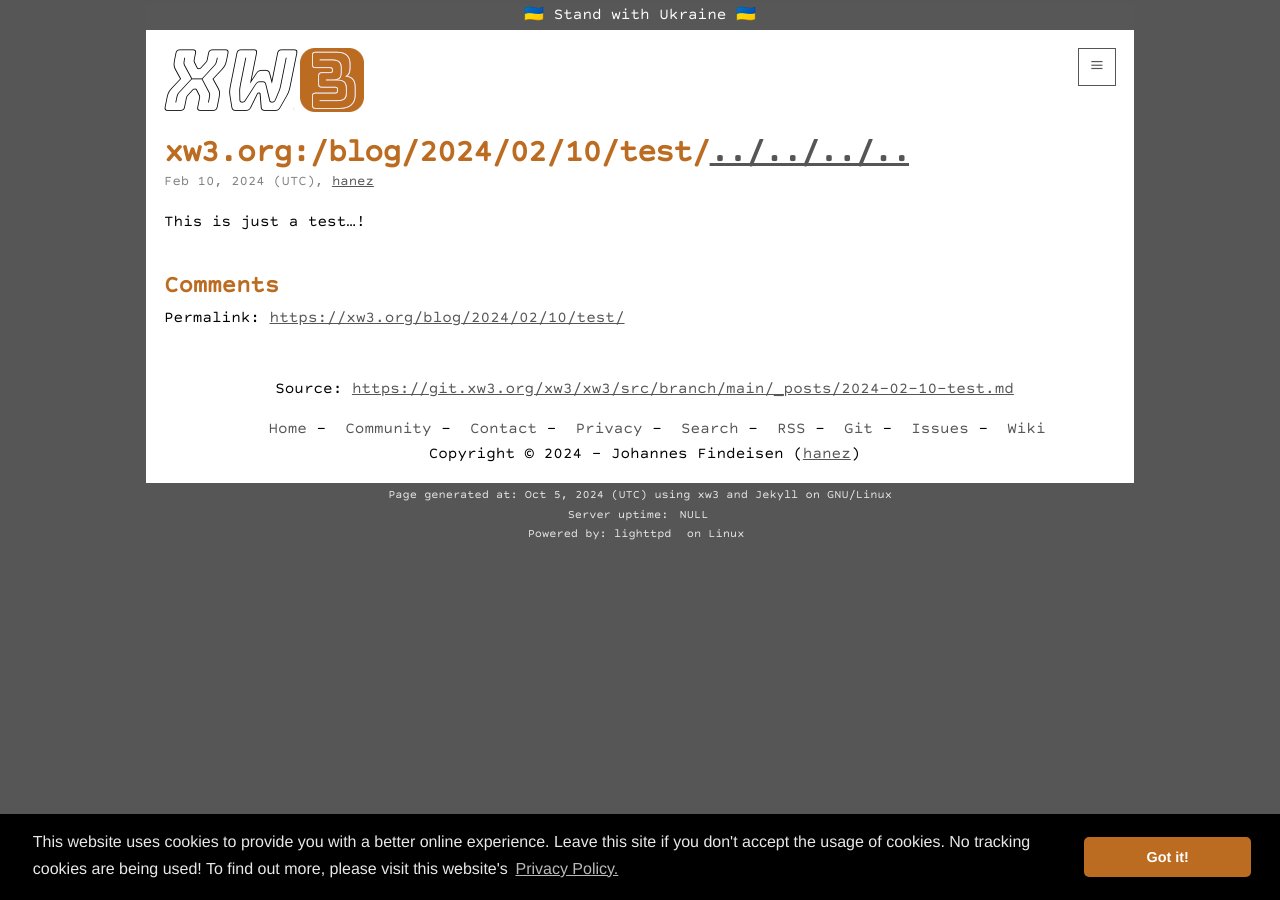
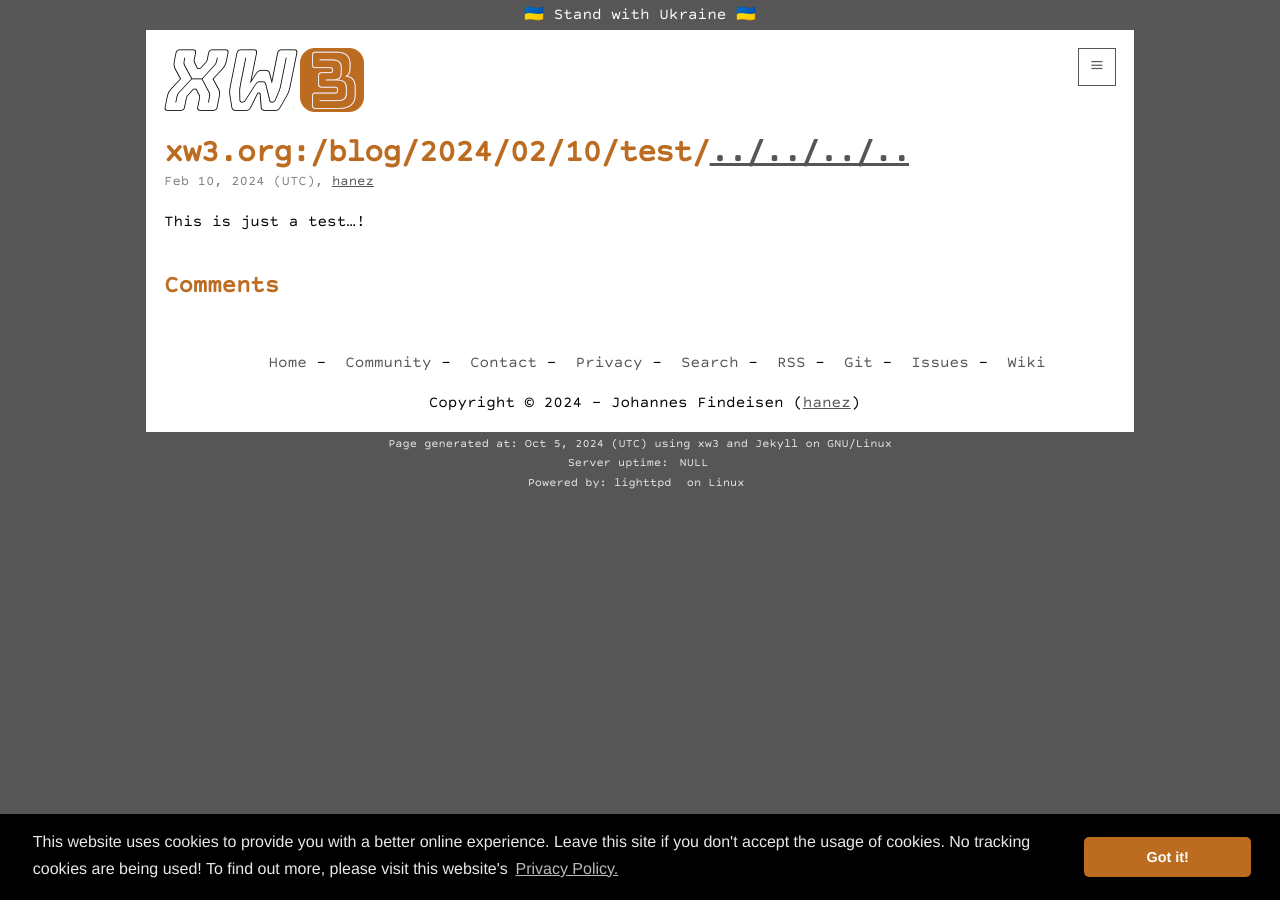
Before and after one commit to hanez/xw3, a Jekyll site: the page built from _posts/2024-02-10-test.md, in a window 1280 px wide. Built offline with Jekyll 4.4.1, drawn with Linux system fonts in a browser that asks for light colours; comment, search, counter and statistics services are not loaded.

Commit message:
Removed link to source file and the permalink in blog posts.

```diff
--- a/_includes/footer.html
+++ b/_includes/footer.html
@@ -1,8 +1,9 @@
 <footer class="site-footer">
   <div class="wrapper">
     <div class="footer-col-wrapper">
-      <p style="text-align:center;">{% if site.git %}Source: <a href="{{ site.git }}{{ site.branch }}{{ page.path }}" target="_blank">{{ site.git }}{{ site.branch }}{{ page.path }}</a>{% endif %}</p>
-      <ul style="list-style:none;text-align:center;">
+      <!--<p style="text-align:center;">{% if site.git %}Source: <a href="{{ site.git }}{{ site.branch }}{{ page.path }}" target="_blank">{{ site.git }}{{ site.branch }}{{ page.path }}</a>{% endif %}</p>-->
+      <p>
+        <ul style="list-style:none;text-align:center;">
         <li style="display:inline;"><a href="/" style="text-decoration:none;" title="Home">Home</a>&nbsp;-</li>
         <li style="display:inline;">&nbsp;<a href="/community/" style="text-decoration:none;" title="Community">Community</a>&nbsp;-</li>
         <li style="display:inline;">&nbsp;<a href="/contact/" style="text-decoration:none;" title="Contact">Contact</a>&nbsp;-</li>
@@ -13,6 +14,7 @@
         <li style="display:inline;">&nbsp;<a href="{{ site.git }}issues" style="text-decoration:none;" title="Issues" target="_blank">Issues</a>&nbsp;-</li>
         <li style="display:inline;">&nbsp;<a href="{{ site.git }}wiki" style="text-decoration:none;" title="Wiki" target="_blank">Wiki</a></li>
       </ul>
+      </p>
       <p style="text-align:center;">Copyright &copy; {{ site.time | date: "%Y" }} - Johannes Findeisen (<a href="https://git.xw3.org/hanez" target="_blank">hanez</a>)</p>
     </div>
   </div>
--- a/_layouts/post.html
+++ b/_layouts/post.html
@@ -17,6 +17,6 @@ layout: default
   <section id="isso-thread"><noscript>Javascript needs to be activated to view comments.</noscript></section>
   <script data-isso="/comments" src="/comments/js/embed.min.js"></script>
   {% endif %}
-<p>Permalink: <a href="{{ page.url }}" title="{{ site.url }}{{ page.url }}">{{ site.url }}{{ page.url }}</a></p>
+  <!--<p>Permalink: <a href="{{ page.url }}" title="{{ site.url }}{{ page.url }}">{{ site.url }}{{ page.url }}</a></p>-->
   </article>
 </div>
```
